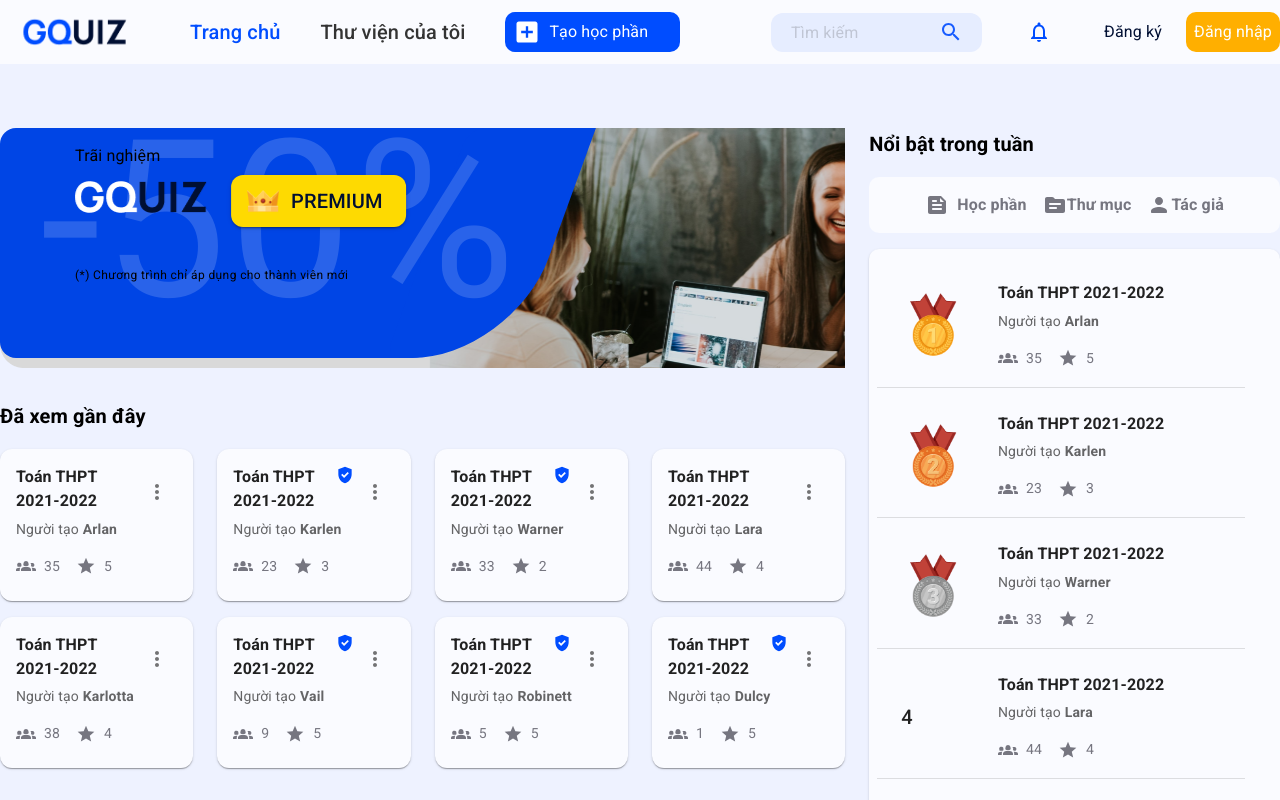
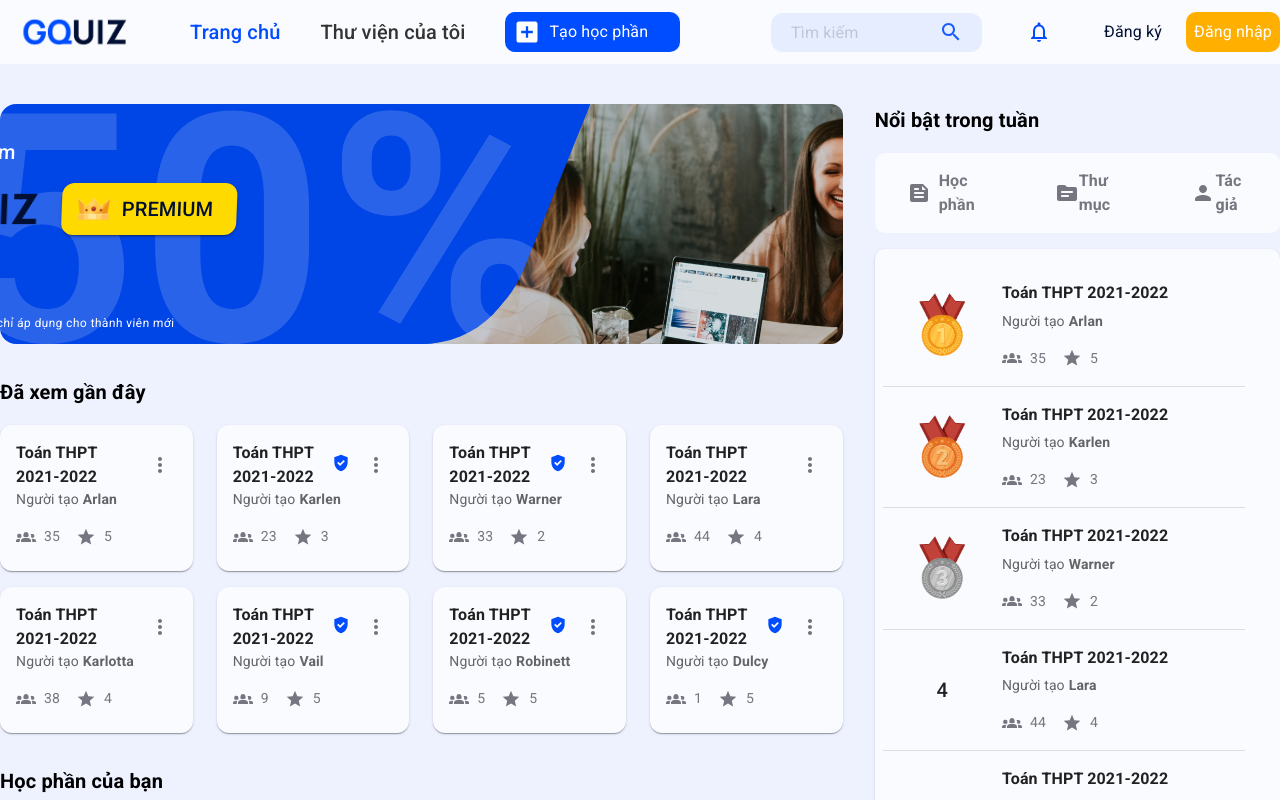
Before and after one commit to phatduong0812/SmartQuiz, a React (Vite) app in the folder client/: page / in a window 1280 px wide. Shown: the top 800 px of the page. Built offline with nearby package versions, Linux system fonts and the light colour scheme.

Commit message:
Adjust banner and table

```diff
--- a/client/src/components/MoreMenu/index.jsx
+++ b/client/src/components/MoreMenu/index.jsx
@@ -1,4 +1,4 @@
-import { useRef, useState } from 'react'
+import React, { useRef, useState } from 'react'
 
 import { Link as RouterLink } from 'react-router-dom'
 
@@ -10,8 +10,8 @@
     const [isOpen, setIsOpen] = useState(false)
 
     return (
-        <>
-            <IconButton ref={ref} onClick={() => setIsOpen(true)}>
+        <React.Fragment>
+            <IconButton size="small" sx={{ ml: 1 }} ref={ref} onClick={() => setIsOpen(true)}>
                 <MoreVert size="small" />
             </IconButton>
 
@@ -31,18 +31,8 @@
                     </ListItemIcon>
                     <ListItemText primary="View" primaryTypographyProps={{ variant: 'body2' }} />
                 </MenuItem>
-                {/*
-                <MenuItem sx={{ color: 'text.secondary' }}>
-                    <ListItemIcon>
-                        <RemoveCircle color="warning" />
-                    </ListItemIcon>
-                    <ListItemText
-                        primary="Ban Account"
-                        primaryTypographyProps={{ variant: 'body2' }}
-                    />
-                </MenuItem> */}
             </Menu>
-        </>
+        </React.Fragment>
     )
 }
 
--- a/client/src/components/StudySetCards/StudyCard.jsx
+++ b/client/src/components/StudySetCards/StudyCard.jsx
@@ -10,21 +10,19 @@
         <Grid item md={3}>
             <Card sx={{ maxWidth: 392, height: '1', backgroundColor: AppStyles.colors['#FAFBFF'], borderRadius: 3 }}>
                 <CardContent>
-                    <Box display="flex" justifyContent="left">
-                        <Typography
-                            textAlign={'left'}
-                            gutterBottom
-                            variant="body1"
-                            component="div"
-                            fontWeight={600}
-                            sx={{ textOverflow: 'clip' }}
-                        >
-                            {/* {studySet?.StudySetName} */}
-                            Toán THPT 2021-2022
-                        </Typography>
-                        {Math.random() < 0.5 && (
-                            <GppGood fontSize="small" sx={{ ml: 1, color: AppStyles.colors['#004DFF'] }} />
-                        )}
+                    <Box display="flex" alignItems="center" justifyContent="space-between">
+                        <Box display="flex" alignItems="center">
+                            <Typography variant="body1" fontWeight={600}>
+                                {/* {studySet?.StudySetName} */}
+                                Toán THPT 2021-2022
+                            </Typography>
+                            {Math.random() < 0.5 && (
+                                <GppGood
+                                    fontSize="small"
+                                    sx={{ ml: 1, mt: -0.5, color: AppStyles.colors['#004DFF'] }}
+                                />
+                            )}
+                        </Box>
                         <MoreMenu />
                     </Box>
                     <Box display="flex">
--- a/client/src/components/layout/CommonLayout.jsx
+++ b/client/src/components/layout/CommonLayout.jsx
@@ -9,7 +9,7 @@
     return (
         <React.Fragment>
             <Header />
-            <Box minHeight="100vh" maxWidth={1660} sx={{ m: '0 auto', pt: 11 }}>
+            <Box minHeight="100vh" maxWidth={1660} sx={{ m: '0 auto', pt: 8 }}>
                 {children}
             </Box>
             <Footer />
--- a/client/src/index.css
+++ b/client/src/index.css
@@ -5,3 +5,6 @@
 body {
     margin: 0;
 }
+*{
+    box-sizing: border-box;
+}
--- a/client/src/pages/Home/Banner/index.jsx
+++ b/client/src/pages/Home/Banner/index.jsx
@@ -18,14 +18,16 @@
                 backgroundImage: `url(${banner})`,
                 backgroundRepeat: 'no-repeat',
                 backgroundSize: 'cover',
+                borderRadius: 12,
+                overflow: 'hidden',
             }}
         >
             <Box display="flex" width="100%">
                 <Box
                     sx={{
                         backgroundColor: AppStyles.colors['#0045e5'],
-                        width: '60%',
-                        height: '96%',
+                        width: '62%',
+                        height: '100%',
                         borderRadius: 4,
                         borderTopRightRadius: 0,
                         borderBottomRightRadius: 100,
@@ -35,36 +37,40 @@
                     display="flex"
                     sx={{
                         backgroundColor: AppStyles.colors['#0045e5'],
-                        width: '15%',
-                        height: '96%',
+                        width: '10%',
+                        height: '100%',
                         borderRadius: 4,
-                        transform: 'skew(-20deg)',
+                        transform: 'skew(-22deg)',
                         borderTopRightRadius: 0,
                         borderBottomRightRadius: 100,
-                        ml: -10,
+                        ml: -8,
                     }}
                 >
                     <Typography
                         sx={{
                             color: AppStyles.colors['#CCDBFF'],
                             width: '15%',
-                            fontSize: '220px',
-                            transform: 'skew(20deg)',
-                            ml: -50,
-                            mt: -9,
+                            fontSize: '320px',
+                            transform: 'skew(22deg)',
+                            ml: -82,
+                            mt: -14,
                             opacity: 0.2,
                             userSelect: 'none',
+                            fontWeight: 'bold',
                         }}
                     >
                         -50%
                     </Typography>
-                    <Box mt={2} ml={4} display="flex" flexDirection="column" sx={{ transform: 'skew(20deg)' }}>
-                        <Typography textAlign="left" sx={{ userSelect: 'none' }}>
+                    <Box mt={4} ml={12} display="flex" flexDirection="column" sx={{ transform: 'skew(20deg)' }}>
+                        <Typography
+                            variant="h6"
+                            textAlign="left"
+                            sx={{ userSelect: 'none', color: AppStyles.colors['#FFFFFF'] }}
+                        >
                             Trãi nghiệm
                         </Typography>
-                        <Box display="flex" alignItems="center">
+                        <Box display="flex" alignItems="center" mt={0.5}>
                             <Box
-                                mt={-1}
                                 component="img"
                                 alt="CQUIZ"
                                 src={logoBanner}
@@ -95,7 +101,12 @@
                                 <Typography variant="h6">PREMIUM</Typography>
                             </Button>
                         </Box>
-                        <Typography mt={4} variant="caption" textAlign="left" sx={{ userSelect: 'none' }}>
+                        <Typography
+                            mt={8.5}
+                            variant="caption"
+                            textAlign="left"
+                            sx={{ userSelect: 'none', color: AppStyles.colors['#FFFFFF'] }}
+                        >
                             (*) Chương trình chỉ áp dụng cho thành viên mới
                         </Typography>
                     </Box>
--- a/client/src/pages/Home/PopularTable/TableContent.jsx
+++ b/client/src/pages/Home/PopularTable/TableContent.jsx
@@ -10,46 +10,38 @@
 
 const TableContent = ({ studySet }) => {
     return (
-        <React.Fragment>
         <Box p={2}>
             {studySet.slice(0, -1).map((data, index) => (
-                    <Grid
-                        key={data.StudySetName}
-                        pl={2}
-                        pb={1}
-                        pt={2}
-                        container
-                        spacing={3}
-                        alignItems="center"
-                        justifyContent="space-between"
-                    >
-                        <Grid item xs={4} md={4} lg={3}>
+                <Grid key={data.StudySetName} pl={2} pt={2} container spacing={3}>
+                    <Grid item xs={4} md={4} lg={3} display="flex" alignItems="center" justifyContent="center">
                         {index < 1 ? (
                             <Avatar
-                                    variant="square"
+                                // variant="square"
                                 alt="avatar"
                                 src={Medal1}
                                 sx={{ width: 65, height: 65, cursor: 'pointer' }}
-                                    onClick={() => history.push(`/admin/posts-management/${data.id}`)}
+                                // onClick={() => history.push(`/admin/posts-management/${data.id}`)}
                             />
                         ) : index < 2 ? (
                             <Avatar
-                                    variant="square"
+                                // variant="square"
                                 alt="avatar"
                                 src={Medal2}
                                 sx={{ width: 65, height: 65, cursor: 'pointer' }}
-                                    onClick={() => history.push(`/admin/posts-management/${data.id}`)}
+                                // onClick={() => history.push(`/admin/posts-management/${data.id}`)}
                             />
                         ) : index < 3 ? (
                             <Avatar
-                                    variant="square"
+                                // variant="square"
                                 alt="avatar"
                                 src={Medal3}
                                 sx={{ width: 65, height: 65, cursor: 'pointer' }}
-                                    onClick={() => history.push(`/admin/posts-management/${data.id}`)}
+                                // onClick={() => history.push(`/admin/posts-management/${data.id}`)}
                             />
                         ) : (
-                                <Typography variant="h6">{index + 1}</Typography>
+                            <Typography textAlign="center" variant="h6">
+                                {index + 1}
+                            </Typography>
                         )}
                     </Grid>
                     <Grid item xs={8} md={8} lg={9}>
@@ -127,7 +119,6 @@
                 </Grid>
             ))}
         </Box>
-        </React.Fragment>
     )
 }
 
--- a/client/src/pages/Home/PopularTable/index.jsx
+++ b/client/src/pages/Home/PopularTable/index.jsx
@@ -9,7 +9,6 @@
 
 const PopularTable = ({ studySet }) => {
     return (
-        <React.Fragment>
         <Box>
             <Typography
                 textAlign={'left'}
@@ -25,9 +24,10 @@
             </Typography>
 
             <Paper elevation={0} sx={{ borderRadius: 2.5, backgroundColor: AppStyles.colors['#FAFBFF'] }}>
-                    <Box pt={2} pb={2} alignItems="center" justifyContent="space-around" display="flex">
+                <Box alignItems="center" justifyContent="space-around" display="flex">
                     <Box
                         sx={{
+                            width: '100%',
                             display: 'flex',
                             alignItems: 'center',
                             '& > .active > span': {
@@ -39,6 +39,9 @@
                             display="flex"
                             alignItems="center"
                             sx={{
+                                flex: 1,
+                                px: 4,
+                                py: 2,
                                 mr: 2,
                                 textDecoration: 'none',
                                 color: AppStyles.colors['#767680'],
@@ -60,6 +63,9 @@
                             display="flex"
                             alignItems="center"
                             sx={{
+                                flex: 1,
+                                px: 4,
+                                py: 2,
                                 textDecoration: 'none',
                                 color: AppStyles.colors['#767680'],
                                 position: 'relative',
@@ -80,6 +86,9 @@
                             display="flex"
                             alignItems="center"
                             sx={{
+                                flex: 1,
+                                px: 4,
+                                py: 2,
                                 textDecoration: 'none',
                                 color: AppStyles.colors['#767680'],
                                 position: 'relative',
@@ -108,7 +117,6 @@
                 <TableContent studySet={studySet} />
             </Paper>
         </Box>
-        </React.Fragment>
     )
 }
 
--- a/client/src/pages/Home/index.jsx
+++ b/client/src/pages/Home/index.jsx
@@ -31,8 +31,7 @@
 
 const Home = () => {
     return (
-        <React.Fragment>
-            <Grid mt={2} container spacing={3}>
+        <Grid mt={2} container spacing={3} columnSpacing={4}>
             <Grid item xs={12} md={8} lg={8}>
                 <Banner />
                 <StudySetCards title="Đã xem gần đây" studySets={recent} />
@@ -43,7 +42,6 @@
                 <PopularTable studySet={recent} />
             </Grid>
         </Grid>
-        </React.Fragment>
     )
 }
 
```
Lines whose indentation alone changed are shown as unchanged.
